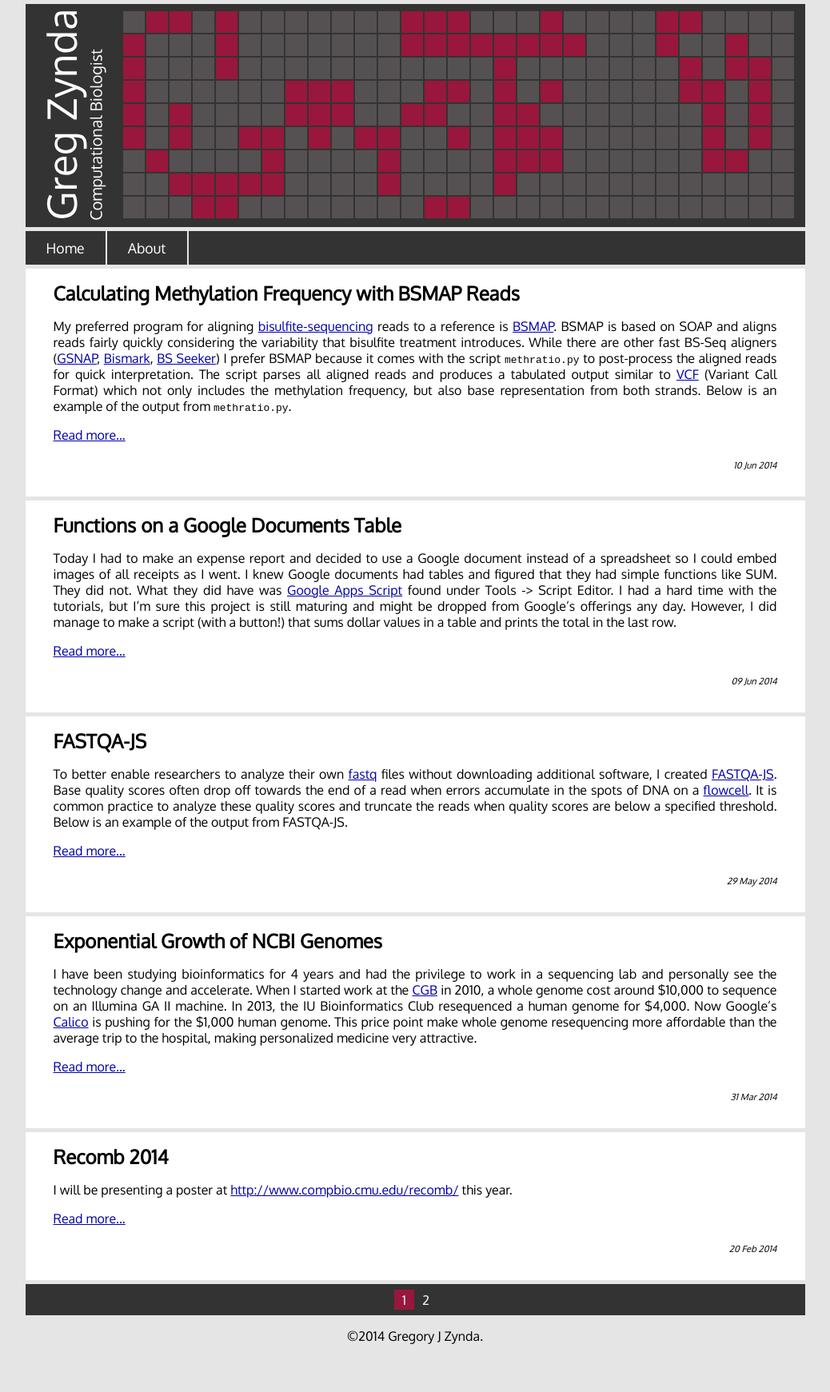
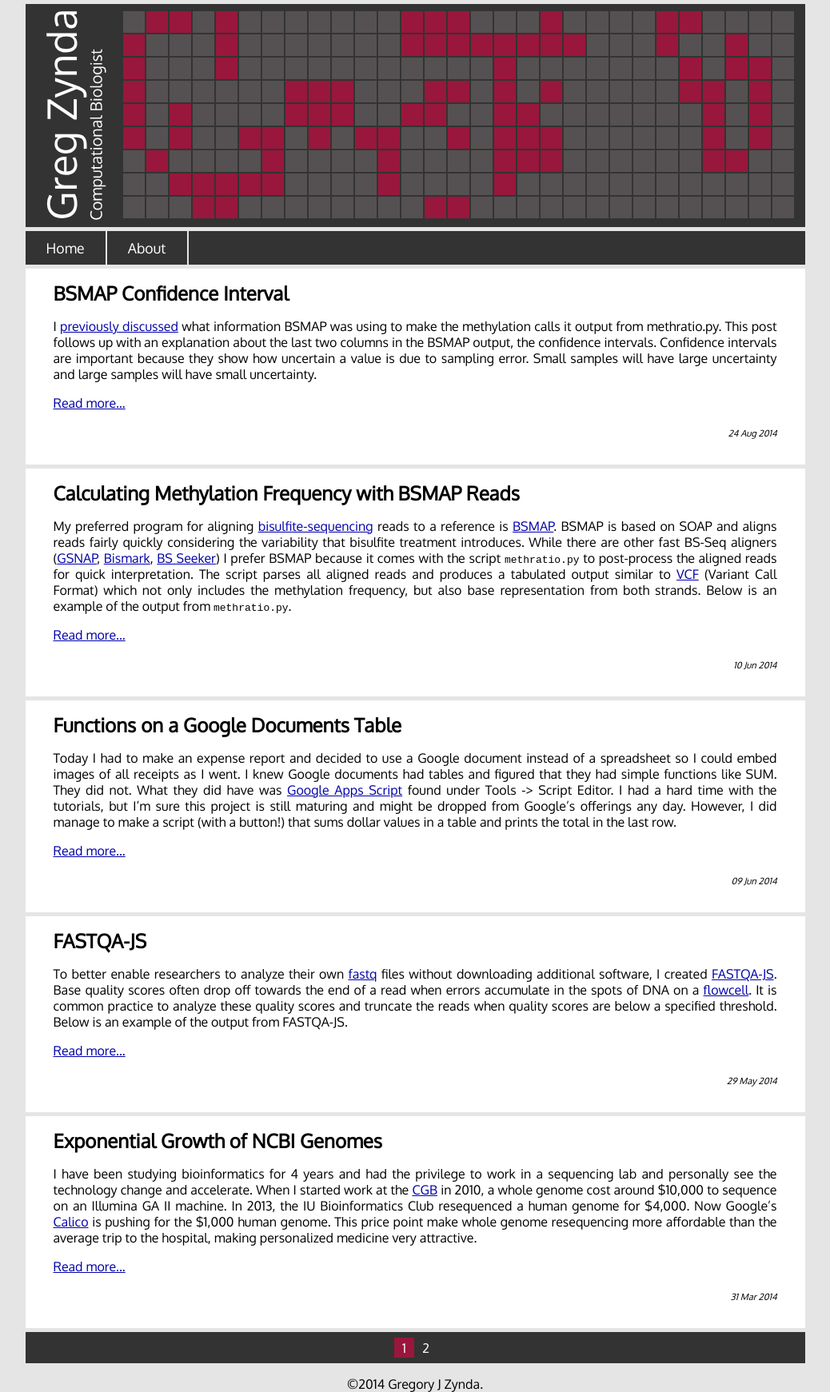
Before and after one commit to zyndagj/zyndagj.github.io, a Jekyll site: the page built from index.html, in a window 1280 px wide. Shown: the whole page at 80% size, without its empty margins (121-1159 px from the left). Built offline with Jekyll 4.4.1, drawn with Linux system fonts in a browser that asks for light colours; Markdown is read by kramdown in place of the engine named in the settings; the list of posts is cut into pages by our own code; before the commit the page ends 1681 px from its top, so only the background shows below that; part of the change alters nothing that is shown.

```diff
--- a/_config.yml
+++ b/_config.yml
@@ -1,7 +1,8 @@
 name: Greg Zynda
-markdown: redcarpet
-redcarpet:
-   extensions: ["no_intra_emphasis", "fenced_code_blocks", "autolink", "tables", "with_toc_data"]
+markdown: kramdown
+#markdown: redcarpet
+#redcarpet:
+#   extensions: ["no_intra_emphasis", "fenced_code_blocks", "autolink", "tables", "with_toc_data"]
 pygments: true
 #destination: /u/gjzynda/html-pub/served
 #baseurl: /gjzynda/served
--- a/_layouts/default.html
+++ b/_layouts/default.html
@@ -15,6 +15,7 @@
 		<!-- Custom CSS -->
 		<link rel="stylesheet" href="/css/main.css">
 		<SCRIPT LANGUAGE="JavaScript" SRC="/js/main.js"></SCRIPT>
+		<script type="text/javascript" src="http://cdn.mathjax.org/mathjax/latest/MathJax.js?config=TeX-AMS-MML_HTMLorMML"></script>
 	</head>
 	<body>
 		<div class="site">
--- /dev/null
+++ b/_posts/2014-08-24-bsmap-wilson-score.markdown
@@ -0,0 +1,43 @@
+---
+layout: post
+title:  "BSMAP Confidence Interval"
+date:   2014-08-24
+categories: bsmap methylation wilson confidence
+---
+
+I [previously discussed]({% post_url 2014-06-10-bsmap-frequency-recovery %}) what information BSMAP was using to make the methylation calls it output from methratio.py. This post follows up with an explanation about the last two columns in the BSMAP output, the confidence intervals. Confidence intervals are important because they show how uncertain a value is due to sampling error. Small samples will have large uncertainty and large samples will have small uncertainty.
+
+I started by first determining what confidence interval BSMAP uses. Their original publication does not mention this, so I went though the `methratio.py` code and found they used the Wilson score interval [1]. The same confidence interval used for ranking reddit posts ([link](http://amix.dk/blog/post/19588) - website contains an incorrect implementation).
+
+As a sanity check, I reimplemented the confidence interval in python to make sure I arrived at the same values BSMAP returns.
+
+| chr | pos | strand | context | ratio | eff_CT | C | CT | rev_G | rev_GA | CI_lower | CI_upper |
+|:---:|:---:|:------:|:-------:|:-----:|:------------:|:-------:|:--------:|:-----------:|:------------:|:--------:|:--------:|
+| Chr1 | 34 | - | CTGAA | 0.200 | 5.00 | 1 | 5 | 0 | 0 | 0.036 | 0.624 |
+| Chr1 | 80 | - | ATGAA | 0.000 | 6.00 | 0 | 6 | 2 | 2 | 0.000 | 0.390 |
+| Chr1 | 93 | + | TACCT | 0.400 | 5.00 | 2 | 5 | 7 | 7 | 0.118 | 0.769 |
+| Chr1 | 94 | + | ACCTA | 0.000 | 5.00 | 0 | 5 | 7 | 7 | -0.000 | 0.434 |
+| Chr1 | 100 | + | TTCCC | 0.000 | 5.00 | 0 | 5 | 7 | 7 | -0.000 | 0.434 |
+| Chr1 | 101 | + | TCCCT | 0.000 | 5.00 | 0 | 5 | 7 | 7 | -0.000 | 0.434 |
+| Chr1 | 102 | + | CCCTA | 0.000 | 6.00 | 0 | 6 | 7 | 7 | 0.000 | 0.390 |
+| Chr1 | 107 | + | AACCC | 0.143 | 7.00 | 1 | 7 | 7 | 7 | 0.026 | 0.513 |
+| Chr1 | 108 | + | ACCCG | 0.875 | 8.00 | 7 | 8 | 7 | 7 | 0.529 | 0.978 |
+
+$$\hat{p}+z^{2}_{\alpha/2}$$
+
+BSMAP confidence interval
+
+Uses a wilson confidence interval.
+
+Sources:
+1. Wilson, E. B. (1927), "Probable Inference, the Law of Succession, and Statistical Inference," Journal of the American Statistical Association, 22, 209-212.
+
+Nice explanation by Evan Miller
+http://www.evanmiller.org/how-not-to-sort-by-average-rating.html
+
+BSMAP uses this to look at the confidence of the methylation call
+
+R implementation:
+http://math.furman.edu/~dcs/courses/math47/R/library/Hmisc/html/binconf.html
+
+Python Code
```
